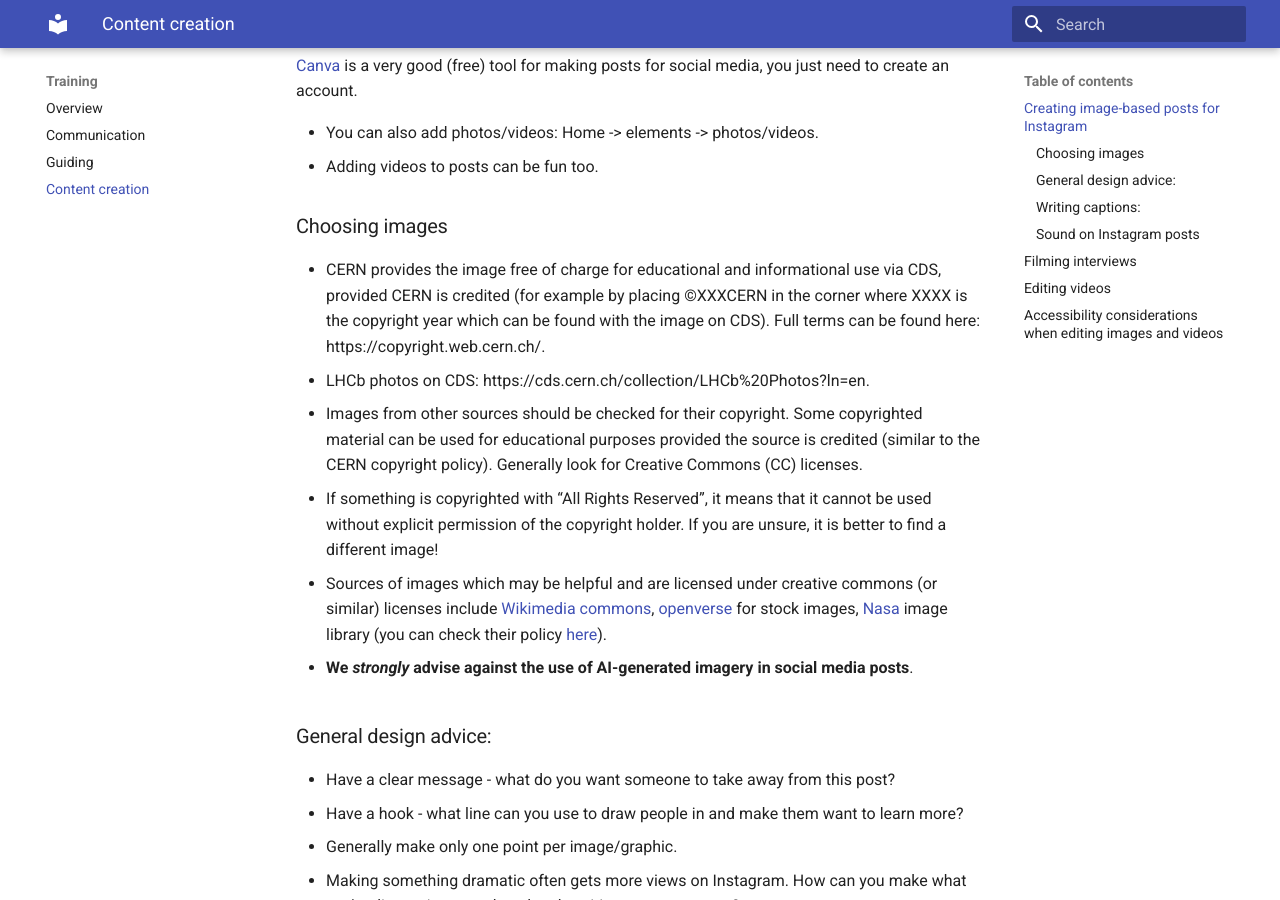
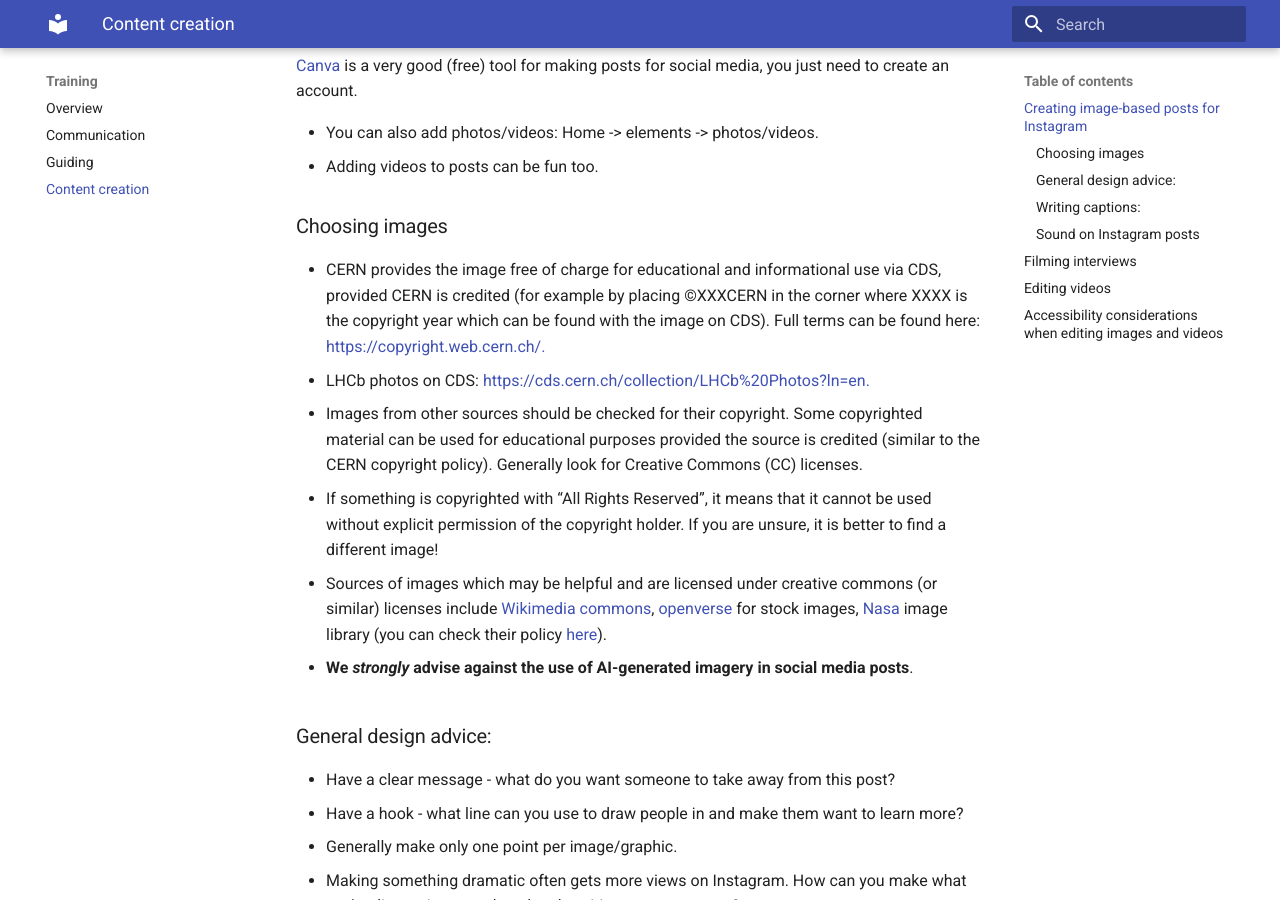
Before and after one commit to sliipper/outreach-training, an MkDocs documentation site: the page built from docs/training/content_creation.md, in a window 1280 px wide and 900 px high, scrolled down 317 px. Built offline with MkDocs 1.6.1 and Material for MkDocs 9.7.7, drawn with Linux system fonts in a browser that asks for light colours; some of the changed lines change nothing that is shown.

Commit message:
fix Ella's links

```diff
--- a/docs/training/content_creation.md
+++ b/docs/training/content_creation.md
@@ -9,8 +9,8 @@ This page contains a guide for creating material and content for our social medi
 - Adding videos to posts can be fun too.
 
 ### Choosing images
-- CERN provides the image free of charge for educational and informational use via CDS, provided CERN is credited (for example by placing ©XXXCERN in the corner where XXXX is the copyright year which can be found with the image on CDS). Full terms can be found here: https://copyright.web.cern.ch/.
-- LHCb photos on CDS: https://cds.cern.ch/collection/LHCb%20Photos?ln=en.
+- CERN provides the image free of charge for educational and informational use via CDS, provided CERN is credited (for example by placing ©XXXCERN in the corner where XXXX is the copyright year which can be found with the image on CDS). Full terms can be found here: [https://copyright.web.cern.ch/.](https://copyright.web.cern.ch/.)
+- LHCb photos on CDS: [https://cds.cern.ch/collection/LHCb%20Photos?ln=en.](https://cds.cern.ch/collection/LHCb%20Photos?ln=en.)
 - Images from other sources should be checked for their copyright. Some copyrighted material can be used for educational purposes provided the source is credited (similar to the CERN copyright policy). Generally look for Creative Commons (CC) licenses.
 - If something is copyrighted with “All Rights Reserved”, it means that it cannot be used without explicit permission of the copyright holder. If you are unsure, it is better to find a different image!
 - Sources of images which may be helpful and are licensed under creative commons (or similar) licenses include [Wikimedia commons](https://commons.wikimedia.org/wiki/Main_Page), [openverse](https://openverse.org/) for stock images, [Nasa](https://images.nasa.gov/) image library (you can check their policy [here](https://www.nasa.gov/nasa-brand-center/images-and-media/)).
```
